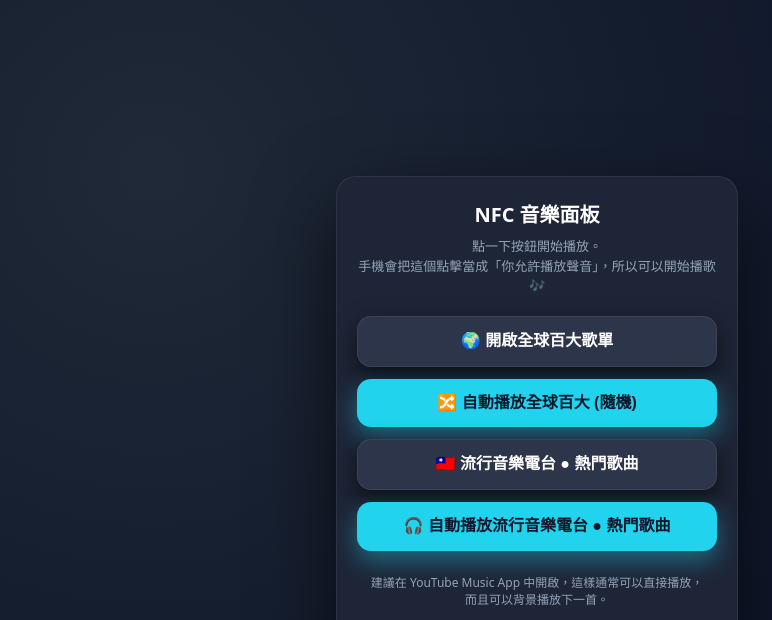
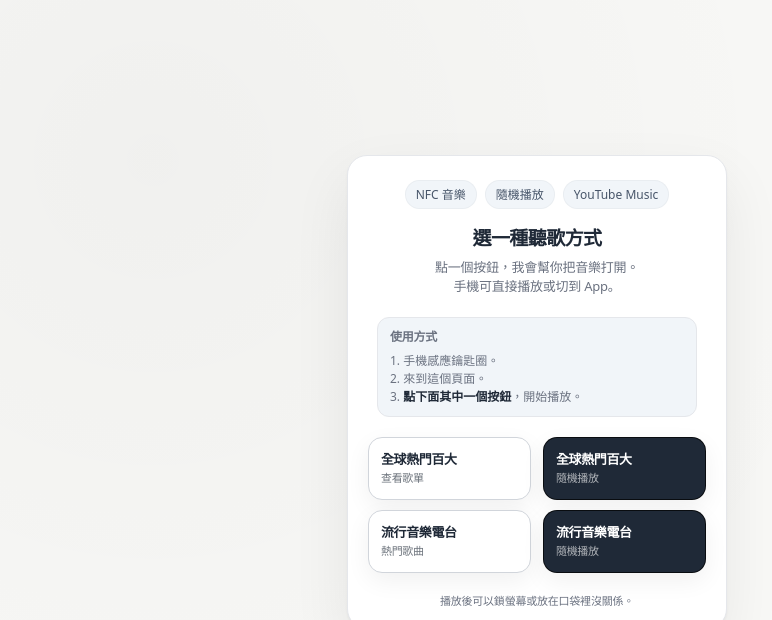
Before and after one commit to vincewen016-source/music, a plain HTML site: page index.html in a window 1280 px wide. Shown: the top 620 px of the page, without its empty margins (103-875 px from the left). Drawn offline with Linux system fonts and the light colour scheme.

Commit message:
Update index.html

```diff
--- a/index.html
+++ b/index.html
@@ -2,155 +2,279 @@
 <html lang="zh-Hant">
 <head>
 <meta charset="UTF-8" />
-<meta name="viewport" content="width=device-width,initial-scale=1.0" />
-<title>音樂啟動面板 🎵</title>
+<meta name="viewport" content="width=device-width,initial-scale=1" />
+<title>一觸即聽</title>
+<meta name="description" content="感應後開啟這個頁面，選擇你想聽的音樂來源，開始播放。">
 <style>
   :root {
-    --bg:#0f172a;
-    --card:#1e2537;
-    --text:#fff;
-    --muted:#94a3b8;
-    --accent:#22d3ee;
+    --bg: #f8f8f6;
+    --card-bg: #ffffff;
+    --text-main: #1f2937;
+    --text-dim: #6b7280;
+    --border-soft: #e5e7eb;
+    --chip-bg: #f1f5f9;
+    --chip-text: #475569;
+    --btn-bg-main: #1f2937;
+    --btn-text-main: #ffffff;
+    --btn-bg-soft: #ffffff;
+    --btn-text-soft: #1f2937;
+    --btn-border-soft: #d1d5db;
   }
+
+  * {
+    box-sizing: border-box;
+  }
+
   body {
-    background: radial-gradient(circle at 20% 20%, #1f2937 0%, #0f172a 60%);
-    min-height:100vh;
-    margin:0;
-    color:var(--text);
-    font-family: system-ui,-apple-system,"Noto Sans TC","PingFang TC",sans-serif;
-    display:flex;
-    align-items:center;
-    justify-content:center;
-    padding:24px;
-    text-align:center;
+    background: radial-gradient(circle at 20% 20%, rgba(0,0,0,0.03) 0%, rgba(0,0,0,0) 60%), var(--bg);
+    font-family: system-ui, -apple-system, BlinkMacSystemFont, "Noto Sans TC", "PingFang TC", "Helvetica Neue", Arial, sans-serif;
+    margin: 0;
+    color: var(--text-main);
+    display: flex;
+    align-items: center;
+    justify-content: center;
+    padding: 24px 16px 40px;
+    min-height: 100svh;
+    text-align: center;
   }
+
   .wrap {
-    max-width:360px;
-    width:100%;
-    background:var(--card);
-    border-radius:20px;
-    box-shadow:0 30px 80px rgba(0,0,0,.6);
-    padding:24px 20px 28px;
-    border:1px solid rgba(255,255,255,.07);
+    background: var(--card-bg);
+    width: 100%;
+    max-width: 380px;
+    border-radius: 20px;
+    border: 1px solid var(--border-soft);
+    box-shadow:
+      0 24px 60px rgba(0,0,0,.07),
+      0 2px 3px rgba(0,0,0,.04);
+    padding: 24px 20px 20px;
+    text-align: center;
   }
+
+  .chip-row {
+    display: flex;
+    justify-content: center;
+    flex-wrap: wrap;
+    gap: 8px;
+    margin-bottom: 16px;
+  }
+
+  .chip {
+    background: var(--chip-bg);
+    color: var(--chip-text);
+    font-size: 12px;
+    line-height: 1.3;
+    border-radius: 999px;
+    padding: 6px 10px;
+    border: 1px solid rgba(0,0,0,0.03);
+    font-weight: 500;
+    display: inline-flex;
+    align-items: center;
+    gap: 4px;
+  }
+
   h1 {
-    font-size:20px;
-    line-height:1.4;
-    margin:0 0 8px;
+    font-size: 18px;
+    line-height: 1.4;
+    font-weight: 600;
+    margin: 0 0 6px;
+    color: var(--text-main);
+    letter-spacing: -0.03em;
   }
+
   .sub {
-    font-size:13px;
-    line-height:1.5;
-    color:var(--muted);
-    margin:0 0 20px;
+    font-size: 13px;
+    line-height: 1.5;
+    color: var(--text-dim);
+    margin: 0 0 20px;
+    letter-spacing: -0.02em;
   }
+
+  .panel-hint {
+    background: var(--chip-bg);
+    border: 1px solid var(--border-soft);
+    color: var(--text-dim);
+    font-size: 12px;
+    line-height: 1.5;
+    border-radius: 12px;
+    padding: 10px 12px;
+    text-align: left;
+    margin: 0 auto 20px;
+    max-width: 320px;
+  }
+
+  .panel-title {
+    font-size: 12px;
+    font-weight: 600;
+    color: var(--text-dim);
+    margin: 0 0 6px;
+    letter-spacing: -0.02em;
+  }
+
+  .panel-hint b {
+    color: var(--text-main);
+    font-weight: 600;
+  }
+
   .btn-group {
-    display:grid;
-    gap:12px;
-    margin-bottom:24px;
+    display: grid;
+    gap: 10px 12px;
+    grid-template-columns: 1fr 1fr;
+    margin-bottom: 12px;
   }
-  button.btn {
-    appearance:none;
-    border:0;
-    width:100%;
-    border-radius:14px;
-    padding:14px 16px;
-    font-size:16px;
-    font-weight:600;
-    line-height:1.3;
-    color:#0f172a;
-    background:var(--accent);
-    box-shadow:0 10px 24px rgba(34,211,238,.4);
-    cursor:pointer;
+
+  button.play-btn {
+    appearance: none;
+    border: 0;
+    cursor: pointer;
+    border-radius: 14px;
+    padding: 14px 12px;
+    font-size: 14px;
+    line-height: 1.4;
+    font-weight: 600;
+    text-align: center;
+    display: flex;
+    flex-direction: column;
+    justify-content: center;
+    box-shadow: 0 8px 24px rgba(0,0,0,.06);
+    transition: all .16s ease;
   }
-  button.btn.secondary {
-    background:#2d354a;
-    color:#fff;
-    box-shadow:0 10px 24px rgba(0,0,0,.6);
-    border:1px solid rgba(255,255,255,.07);
+
+  button.play-btn.soft {
+    background: var(--btn-bg-soft);
+    color: var(--btn-text-soft);
+    border: 1px solid var(--btn-border-soft);
   }
-  .hint {
-    font-size:12px;
-    line-height:1.4;
-    color:var(--muted);
+
+  button.play-btn.main {
+    background: var(--btn-bg-main);
+    color: var(--btn-text-main);
+    border: 1px solid rgba(0,0,0,.7);
   }
-  .brand {
-    font-size:12px;
-    color:var(--muted);
-    margin-top:16px;
+
+  button.play-btn span.line1 {
+    display: block;
+    font-size: 13px;
+    line-height: 1.3;
+    font-weight: 600;
+    letter-spacing: -0.03em;
+  }
+
+  button.play-btn span.line2 {
+    display: block;
+    font-size: 11px;
+    line-height: 1.3;
+    font-weight: 500;
+    opacity: .65;
+    margin-top: 2px;
+    letter-spacing: -0.03em;
+  }
+
+  button.play-btn:active {
+    transform: scale(.98);
+    box-shadow: 0 4px 12px rgba(0,0,0,.08);
+  }
+
+  .footer-note {
+    font-size: 11px;
+    line-height: 1.4;
+    color: var(--text-dim);
+    text-align: center;
+    margin-top: 20px;
+    letter-spacing: -0.02em;
+  }
+
+  @media (min-width:480px){
+    h1 { font-size:19px; }
+    .sub { font-size:13px; }
+    button.play-btn { font-size:14px; }
   }
 </style>
 </head>
 <body>
   <main class="wrap">
-    <h1> NFC 音樂面板</h1>
-    <p class="sub">
-      點一下按鈕開始播放。<br>
-      手機會把這個點擊當成「你允許播放聲音」，所以可以開始播歌 🎶
-    </p>
+    <!-- 狀態標籤列 -->
+    <div class="chip-row">
+      <div class="chip">NFC 音樂</div>
+      <div class="chip">隨機播放</div>
+      <div class="chip">YouTube Music</div>
+    </div>
 
+    <!-- 標題＋說明 -->
+    <h1>選一種聽歌方式</h1>
+    <p class="sub">點一個按鈕，我會幫你把音樂打開。<br>手機可直接播放或切到 App。</p>
+
+    <!-- 操作提示 -->
+    <section class="panel-hint">
+      <div class="panel-title">使用方式</div>
+      <div style="font-size:12px; line-height:1.5;">
+        <div>1. 手機感應鑰匙圈。</div>
+        <div>2. 來到這個頁面。</div>
+        <div>3. <b>點下面其中一個按鈕</b>，開始播放。</div>
+      </div>
+    </section>
+
+    <!-- 四個按鈕 -->
     <section class="btn-group">
-      <!-- A. 全球百大：僅打開清單 -->
-      <button class="btn secondary" id="open-global">
-        🌍 開啟全球百大歌單
+      <!-- 全球百大：查看歌單 -->
+      <button class="play-btn soft" id="open-global">
+        <span class="line1">全球熱門百大</span>
+        <span class="line2">查看歌單</span>
       </button>
 
-      <!-- B. 全球百大：隨機播放 -->
-      <button class="btn" id="play-global">
-        🔀 自動播放全球百大 (隨機)
+      <!-- 全球百大：隨機播放 -->
+      <button class="play-btn main" id="play-global">
+        <span class="line1">全球熱門百大</span>
+        <span class="line2">隨機播放</span>
       </button>
 
-      <!-- C. 流行音樂電台 ● 熱門歌曲：僅打開清單 -->
-      <button class="btn secondary" id="open-chinese">
-        🇹🇼 流行音樂電台 ● 熱門歌曲
+      <!-- 流行電台：查看歌單 -->
+      <button class="play-btn soft" id="open-radio">
+        <span class="line1">流行音樂電台</span>
+        <span class="line2">熱門歌曲</span>
       </button>
 
-      <!-- D. 流行音樂電台 ● 熱門歌曲：隨機播放 -->
-      <button class="btn" id="play-chinese">
-        🎧 自動播放流行音樂電台 ● 熱門歌曲
+      <!-- 流行電台：隨機播放 -->
+      <button class="play-btn main" id="play-radio">
+        <span class="line1">流行音樂電台</span>
+        <span class="line2">隨機播放</span>
       </button>
     </section>
 
-    <p class="hint">
-      建議在 YouTube Music App 中開啟，這樣通常可以直接播放，<br>
-      而且可以背景播放下一首。
-    </p>
-
-    <div class="brand">CBW NFC 音樂吊飾｜FIRST Edition</div>
+    <div class="footer-note">
+      播放後可以鎖螢幕或放在口袋裡沒關係。
+    </div>
   </main>
 
 <script>
-  // ====== 這邊是歌單 ID。如果 YouTube 之後換 ID，你只改這裡就好 ======
-  // 全球熱門 Top 100 (YouTube Music 官方榜單)
-  const GLOBAL_PLAYLIST = "PL4fGSI1pDJn6puJdseH2Rt9sMvt9E2M4i";
+  // === 播放清單設定區 ===
+  // 全球熱門 Top 100
+  const GLOBAL_PLAYLIST = "PLFgquLnL59alCl_2TQvOiD5Vgm1hCaGSI";
 
-  // 流行音樂電台 ● 熱門歌曲
-  const CHINESE_PLAYLIST = "RDATg9XpY";
+  // 你的「流行音樂電台 / 熱門歌曲」清單
+  // 你在 index(2).html 用的是 RDATg9XpY
+  const RADIO_PLAYLIST = "RDATg9XpY";
 
-  // ====== 四個按鈕的行為 ======
+  // --- 按鈕行為 ---
 
-  // 1. 開啟全球百大（顯示歌單，不強制播放）
+  // 全球：查看歌單
   document.getElementById('open-global').onclick = () => {
-    const url = `https://music.youtube.com/playlist?list=${GLOBAL_PLAYLIST}`;
-    window.location.href = url;
+    window.location.href = `https://music.youtube.com/playlist?list=${GLOBAL_PLAYLIST}`;
   };
 
-  // 2. 自動播放全球百大（隨機播放模式）
+  // 全球：隨機播放
   document.getElementById('play-global').onclick = () => {
-    const url = `https://music.youtube.com/watch?list=${GLOBAL_PLAYLIST}&shuffle=1`;
-    window.location.href = url;
+    window.location.href = `https://music.youtube.com/watch?list=${GLOBAL_PLAYLIST}&shuffle=1`;
   };
 
-  // 3. 開啟流行音樂電台 ● 熱門歌曲（顯示歌單，不強制播放）
-  document.getElementById('open-chinese').onclick = () => {
-    const url = `https://music.youtube.com/playlist?list=${CHINESE_PLAYLIST}`;
-    window.location.href = url;
+  // 流行電台：查看
+  document.getElementById('open-radio').onclick = () => {
+    window.location.href = `https://music.youtube.com/playlist?list=${RADIO_PLAYLIST}`;
   };
 
-  // 4. 自動播放流行音樂電台 ● 熱門歌曲（隨機播放）
-  document.getElementById('play-chinese').onclick = () => {
-    const url = `https://music.youtube.com/watch?list=${CHINESE_PLAYLIST}&shuffle=1`;
-    window.location.href = url;
+  // 流行電台：隨機播放
+  document.getElementById('play-radio').onclick = () => {
+    window.location.href = `https://music.youtube.com/watch?list=${RADIO_PLAYLIST}&shuffle=1`;
   };
 </script>
 </body>
```
